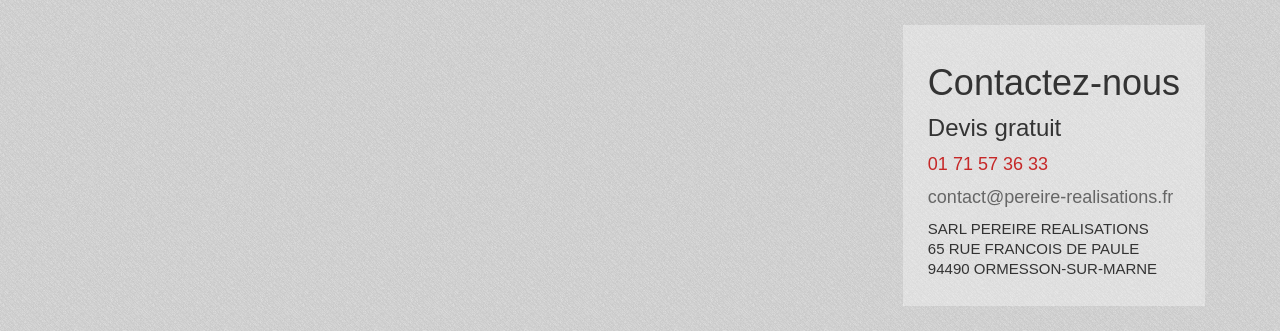
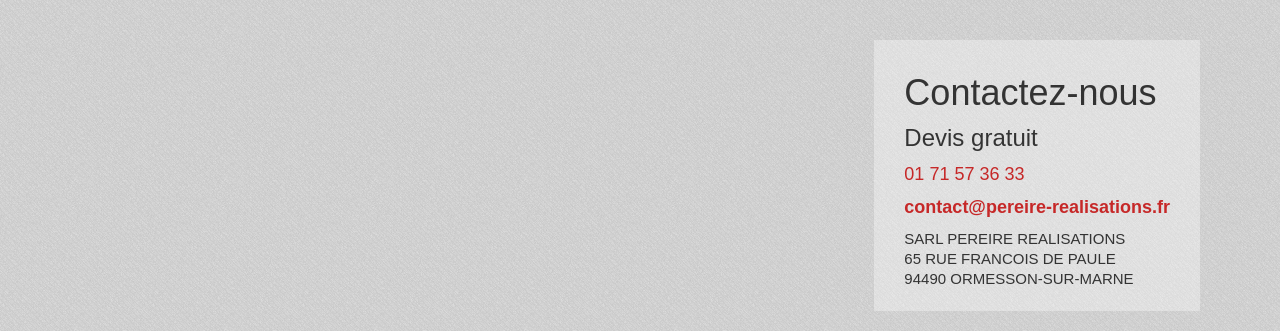
Before and after one commit to dubreuia/pereire-realisations.fr, a plain HTML site: page index.html in a window 1280 px wide. Shown: the part 469-800 px from the top of the page. Drawn offline with Linux system fonts and the light colour scheme.

Commit message:
Add bold to mail and information pad

```diff
--- a/index.html
+++ b/index.html
@@ -32,7 +32,7 @@
         <div class="title">Contactez-nous</div>
         <div class="subtitle">Devis gratuit</div>
         <div class="number">01 71 57 36 33</div>
-        <div class="number"><a href="mailto:contact@pereire-realisations.fr">contact@pereire-realisations.fr</a></div>
+        <div class="mail"><a href="mailto:contact@pereire-realisations.fr">contact@pereire-realisations.fr</a></div>
         <div class="address">SARL PEREIRE REALISATIONS</div>
         <div class="address">65 RUE FRANCOIS DE PAULE</div>
         <div class="address">94490 ORMESSON-SUR-MARNE</div>
--- a/pereire.css
+++ b/pereire.css
@@ -77,8 +77,8 @@
 
 #home .information {
     bottom: 75px;
-    margin: 25px;
-    padding: 25px;
+    margin: 20px 30px;
+    padding: 20px 30px;
     position: absolute;
     right: 50px;
     text-align: left;
@@ -100,6 +100,16 @@
     color: #c62828;
     margin: 15px 0;
     font-size: 150%;
+}
+
+#home .information .mail {
+    margin: 15px 0;
+}
+
+#home .information .mail a {
+    color: #c62828;
+    font-size: 150%;
+    font-weight: bold;
 }
 
 #home .information .address {
```
